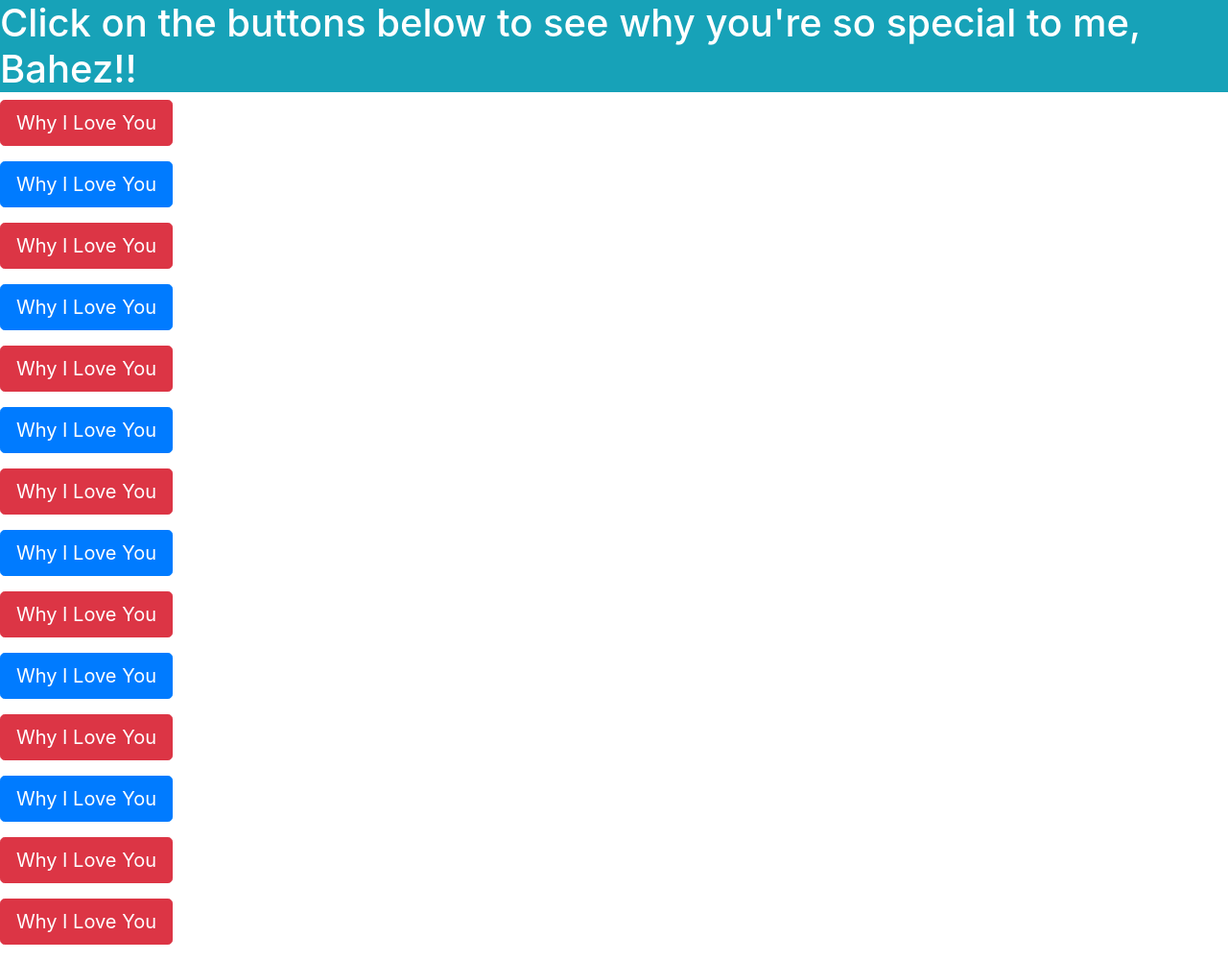
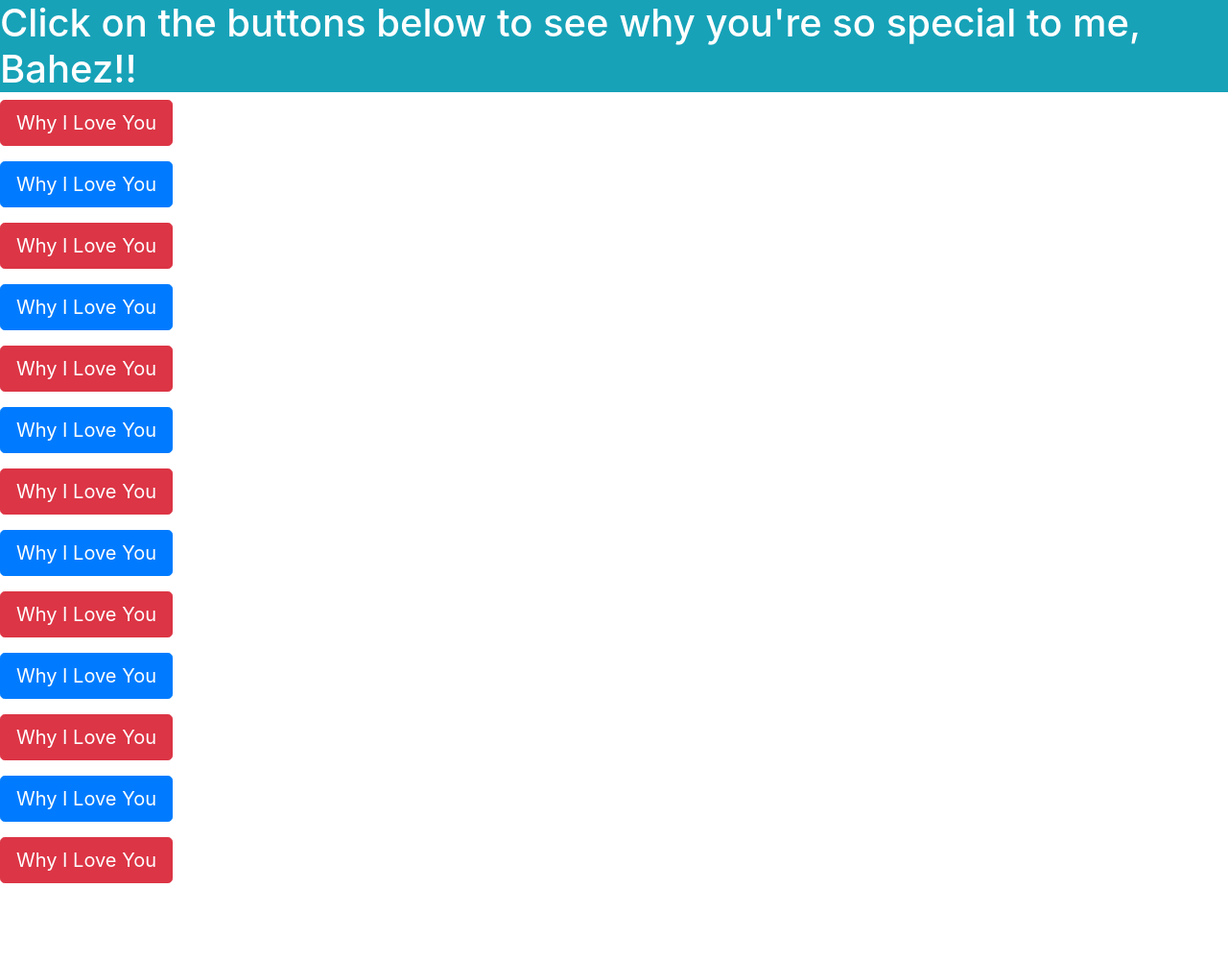
Before and after one commit to lauren-santos/why-i-love-you, a plain HTML site: page index.html in a window 1280 px wide. Shown: the whole page at 96% size. After the commit the page ends 976 px from the top, so only its background shows below. Drawn offline with nearby package versions, Linux system fonts and the light colour scheme.

Commit message:
Update index.html

```diff
--- a/index.html
+++ b/index.html
@@ -158,13 +158,11 @@ Why I Love You
 </div>
 
 <p>
-<button class="btn btn-danger btn-lg" type="button" data-toggle="collapse" data-target="#catorse" aria-expanded="false" aria-controls="catorse">
-Why I Love You
+<button class="btn btn-link btn-lg" type="button" data-toggle="collapse" data-target="#catorse" aria-expanded="false" aria-controls="catorse">
 </button>
 </p>
  <div class="collapse" id="catorse">
    <div class="card card-body border-danger mb-3" style="max-width: 18rem;">
-	Becasue you're positive
     </div>
 </div>
 
```
